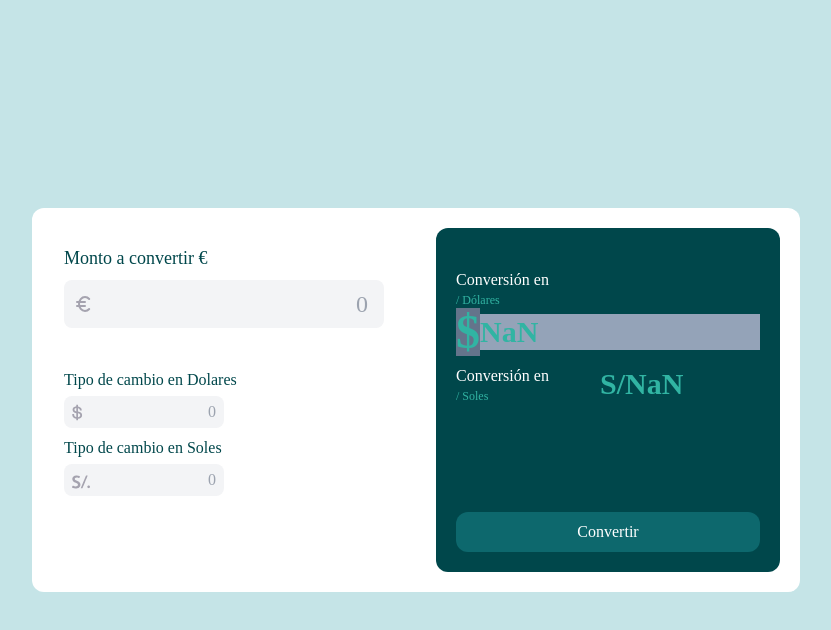
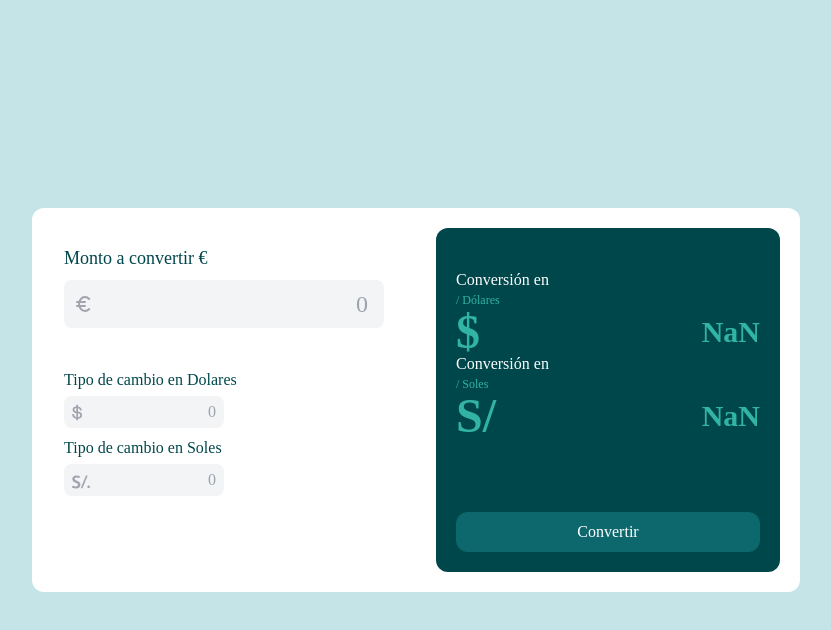
Before and after one commit to eduardoND9/ConvertidosDeDivisas, a website: page tip-calculator-app-main/index.html in a window 1280 px wide. Both pictures are taken after a click on the button "Convertir". Shown: the whole page, without its empty margins (224-1055 px from the left). Drawn offline with Linux system fonts and the light colour scheme; no server answers; a web font is replaced by a local one.

Commit message:
convercion de divisisas de euros a soles y dolares finalizado

```diff
--- a/tip-calculator-app-main/index.html
+++ b/tip-calculator-app-main/index.html
@@ -46,7 +46,7 @@
           <div>
             <h2 class="mt-2 text-[#00474b] ">Tipo de cambio en Soles</h2>
             <div class="input-wrapper relative">
-              <input class="cursor-not-allowed pointer-events-none bg-gray-100 mt-1 rounded-lg h-8 w-1/2 p-2 outline-none text-right  focus:bg-gray-200 transition duration-150 focus:scale-105" type="number" placeholder="0" id="tSol">
+              <input class="cursor-not-allowed pointer-events-none bg-gray-100 mt-1 rounded-lg h-8 w-1/2 p-2 outline-none text-right  focus:bg-gray-200 transition duration-150 focus:scale-105 " type="number" placeholder="0" id="tSol">
               <img class="absolute top-3 left-2 fill-slate-600 " src="images/icon-sol.svg" alt="">
             </div>
           </div>
@@ -59,35 +59,39 @@
         <div class="bg-[#00474b] rounded-xl h-full w-full p-5">
           <form action="" class="cursor-not-allowed pointer-events-none">
 
-            <div class="h-16 mt-5 block items-center ">
+            <div class="h-16 mt-5 block items-center">
               <div >
                 <h2 class="text-white text-base">Conversión en</h2>
                 <h3 class="text-xs text-[#31B4A3]">/ Dólares</h3>
               </div>
               <div class="flex justify-end items-center">
                 <!--<img class="w-8 h-8 " src="images/icon-dollar.svg  " alt="">-->
-                <span class="bg-slate-500 text-5xl font-bold text-[#31B4A3] ">$</span>
-                <input class="bg-slate-400 w-full text-3xl bg-transparent outline-none text-[#31B4A3] font-bold snap-none"  id ="resultadoD">
+                <span class=" text-5xl font-bold text-[#31B4A3]">$</span>
+                <label for=""class=" w-full text-3xl bg-transparent outline-none text-[#31B4A3] font-bold snap-none text-right" id ="resultadoD"></label>
+                <!-- <input class="bg-slate-400 w-full text-3xl bg-transparent outline-none text-[#31B4A3] font-bold snap-none"  id ="resultadoD"> -->
 
                 </input>
               </div>
 
             </div>
-            <div class="h-16 mt-5 flex items-center relative">
+            <div class="h-16 mt-5 block items-center">
               <div>
                 <h2 class="text-white text-base">Conversión en</h2>
                 <h3 class="text-xs text-[#31B4A3]">/ Soles</h3>
               </div>
-              <div class="flex absolute left-36 items-center">
+              <div class="flex justify-end items-center">
                 <!--<img class="w-8 h-8 " src="images/icon-sol.svg" alt="">-->
-                <span class="text-3xl font-bold text-[#31B4A3]">S/</span>
-                <input class="w-full text-3xl bg-transparent outline-none text-[#31B4A3] font-bold snap-none" type="" for="" readonly id ="resultadoS"></input>
+                <span class=" text-5xl font-bold text-[#31B4A3] text-right">S/</span>
+                <label for="" class=" w-full text-3xl bg-transparent outline-none text-[#31B4A3] font-bold snap-none text-right" id ="resultadoS"></label>
+                <!-- <input class="bg-slate-400 w-full text-3xl bg-transparent outline-none text-[#31B4A3] font-bold snap-none" type="" for="" readonly id ="resultadoS"></input> -->
               </div>
 
             </div>
           </form>
 
-          <!--boton--------------- -->
+
+
+          <!---------boton--------------- -->
           <div class="flex justify-center">
             <button class="bg-[#0d686d] rounded-xl h-10 w-full mt-5 md:mt-24 hover:bg-emerald-600  active:bg-emerald-700 transition duration-200 transform active:scale-90 " id="convertir">
               <span class="text-white">Convertir</span>
--- a/tip-calculator-app-main/script.js
+++ b/tip-calculator-app-main/script.js
@@ -1,5 +1,4 @@
 const valor=document.getElementById('valor');
-
 const tDolar=document.getElementById('tDolar');
 const tSol=document.getElementById('tSol');
 
@@ -23,8 +22,8 @@ function convertir() {
     // Rdolar.value = (montoConvertir*tipoCambioDolar).toFixed(3);
     // Rsol.value = (montoConvertir*tipoCambioSol).toFixed(3);
 
-    Rdolar.value = threeDecimals(montoConvertir*tipoCambioDolar);
-    Rsol.value = threeDecimals(montoConvertir*tipoCambioSol);
+    Rdolar.textContent = threeDecimals(montoConvertir*tipoCambioDolar);
+    Rsol.textContent = threeDecimals(montoConvertir*tipoCambioSol);
 
 
 }
```
Also changed, not shown: tip-calculator-app-main/output.css.
